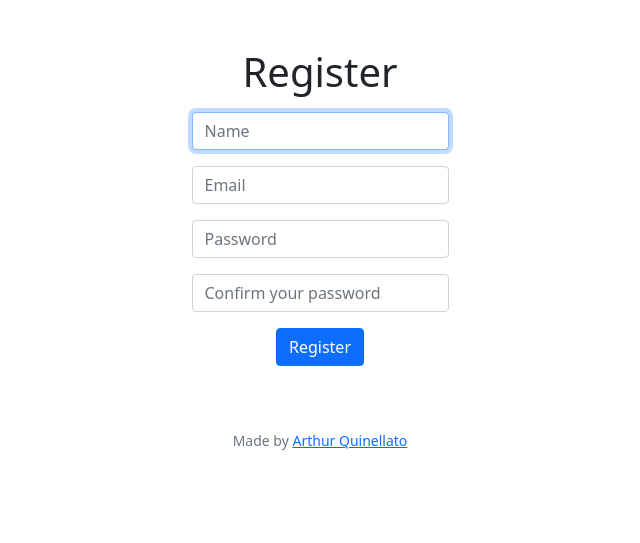
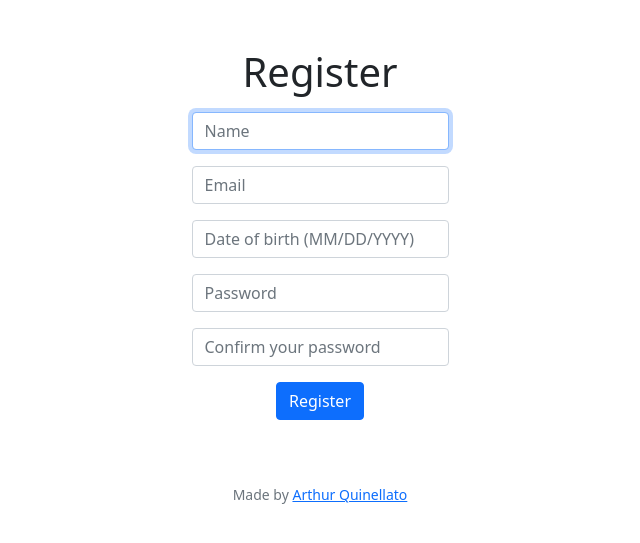
Before and after one commit to Arthur1802/CS50-Final-Project, a Flask app: page /register in a window 1280 px wide. Shown: the part 76-619 px from the top of the page, without its empty margins (320-960 px from the left). Run offline with Flask 3, Linux system fonts and the light colour scheme; some libraries are stand-ins or nearby versions.

Commit message:
Added the birth date field in register.html

```diff
--- a/templates/register.html
+++ b/templates/register.html
@@ -16,6 +16,9 @@
             <input autocomplete = "off" autofocus class = "form-control mx-auto w-auto" name = "email" placeholder = "Email" type = "email">
         </div>
         <div class = "mb-3">
+            <input autocomplete = "off" class = "form-control mx-auto w-auto" name = "birthDate" placeholder = "Date of birth (MM/DD/YYYY)" type = "text">
+        </div>
+        <div class = "mb-3">
             <input autocomplete = "off" class = "form-control mx-auto w-auto" name = "password" placeholder = "Password" type = "password">
         </div>
         <div class = "mb-3">
```
